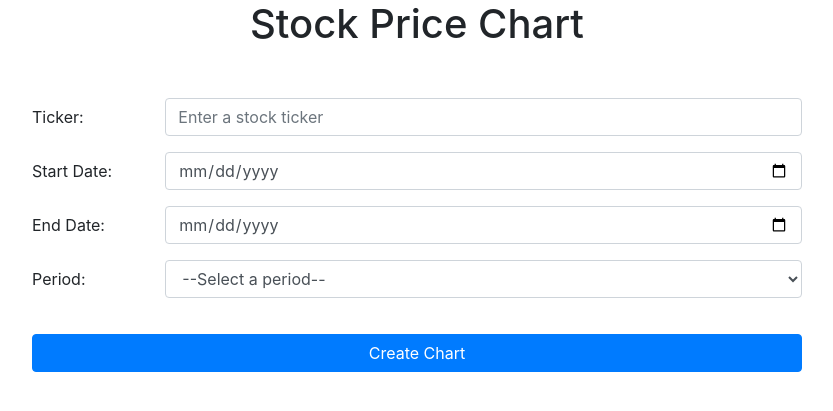
After one commit to Uttampatel1/stock-price-pridiction, a Flask app: template templates/chart.html in a window 1280 px wide. The commit adds this page. Shown: the top 411 px of the page, without its empty margins (223-1056 px from the left). Run offline with Flask 3, Linux system fonts and the light colour scheme; the template is opened without the code that fills it, so the values that code supplies are empty; some libraries are stand-ins or nearby versions.

Commit message:
chart add

```diff
--- a/stockapp/__init__.py
+++ b/stockapp/__init__.py
@@ -32,8 +32,10 @@ def create_app(config_class=Config):
         from stockapp.users.routes import users
         from stockapp.main.routes import main
         from stockapp.errors.handlers import errors
+        from stockapp.charts import charts
         app.register_blueprint(users)
         app.register_blueprint(main)
         app.register_blueprint(errors)
+        app.register_blueprint(charts)
         db.create_all()
         return app
--- a/stockapp/templates/layout.html
+++ b/stockapp/templates/layout.html
@@ -28,6 +28,7 @@
             <div class="navbar-nav mr-auto">
               <a class="nav-item nav-link" href="{{ url_for('main.home') }}">Home</a>
               <a class="nav-item nav-link" href="{{ url_for('main.about') }}">About</a>
+              <a class="nav-item nav-link" href="{{ url_for('charts.get_chart') }}">Get Chart</a>
             </div>
             <!-- Navbar Right Side -->
             <div class="navbar-nav">
--- /dev/null
+++ b/templates/chart.html
@@ -0,0 +1,87 @@
+<!DOCTYPE html>
+<html lang="en">
+
+<head>
+  <meta charset="UTF-8">
+  <meta name="viewport" content="width=device-width, initial-scale=1.0">
+  <meta http-equiv="X-UA-Compatible" content="ie=edge">
+  <title>Stock Price Chart</title>
+  <link rel="stylesheet" href="https://stackpath.bootstrapcdn.com/bootstrap/4.5.2/css/bootstrap.min.css">
+  <script src="https://code.highcharts.com/highcharts.js"></script>
+  <script src="https://code.highcharts.com/modules/exporting.js"></script>
+  <script src="https://code.highcharts.com/modules/export-data.js"></script>
+  <script src="https://code.highcharts.com/modules/accessibility.js"></script>
+  <style>
+    .container {
+      max-width: 800px;
+    }
+
+    h1 {
+      text-align: center;
+      margin-bottom: 50px;
+    }
+
+    #chart {
+      height: 400px;
+      margin-bottom: 50px;
+    }
+
+    input[type="submit"] {
+      margin-top: 20px;
+    }
+  </style>
+</head>
+
+<body>
+  <div class="container">
+    <h1>Stock Price Chart</h1>
+    <form method="post">
+      <div class="form-group row">
+        <label for="ticker" class="col-sm-2 col-form-label">Ticker:</label>
+        <div class="col-sm-10">
+          <input type="text" class="form-control" id="ticker" name="ticker" placeholder="Enter a stock ticker">
+        </div>
+      </div>
+      <div class="form-group row">
+        <label for="start" class="col-sm-2 col-form-label">Start Date:</label>
+        <div class="col-sm-10">
+          <input type="date" class="form-control" id="start" name="start">
+        </div>
+      </div>
+      <div class="form-group row">
+        <label for="end" class="col-sm-2 col-form-label">End Date:</label>
+        <div class="col-sm-10">
+          <input type="date" class="form-control" id="end" name="end">
+        </div>
+      </div>
+      <div class="form-group row">
+        <label for="period" class="col-sm-2 col-form-label">Period:</label>
+        <div class="col-sm-10">
+          <select class="form-control" id="period" name="period">
+            <option value="">--Select a period--</option>
+            <option value="1mo">1 Month</option>
+            <option value="3mo">3 Months</option>
+            <option value="6mo">6 Months</option>
+            <option value="1y">1 Year</option>
+            <option value="2y">2 Years</option>
+            <option value="5y">5 Years</option>
+          </select>
+        </div>
+      </div>
+      <div class="form-group row">
+        <div class="col-sm-12">
+          <input type="submit" class="btn btn-primary btn-block" value="Create Chart">
+        </div>
+      </div>
+    </form>
+    {% if chart_data %}
+    <div id="chart"></div>
+    <script>
+      var chartData = {{ chart_data|safe }};
+      Highcharts.chart('chart', chartData);
+    </script>
+    {% endif %}
+</div>
+</body>
+
+</html>
```
Also changed, not shown: demo.py (added, +65 -0 lines), stockapp/charts/routes.py (added, +60 -0 lines), stockapp/templates/chart.html (added, +87 -0 lines), templates/base.html (added, +22 -0 lines), stockapp/charts/__init__.py (added), stocks.db (added).
